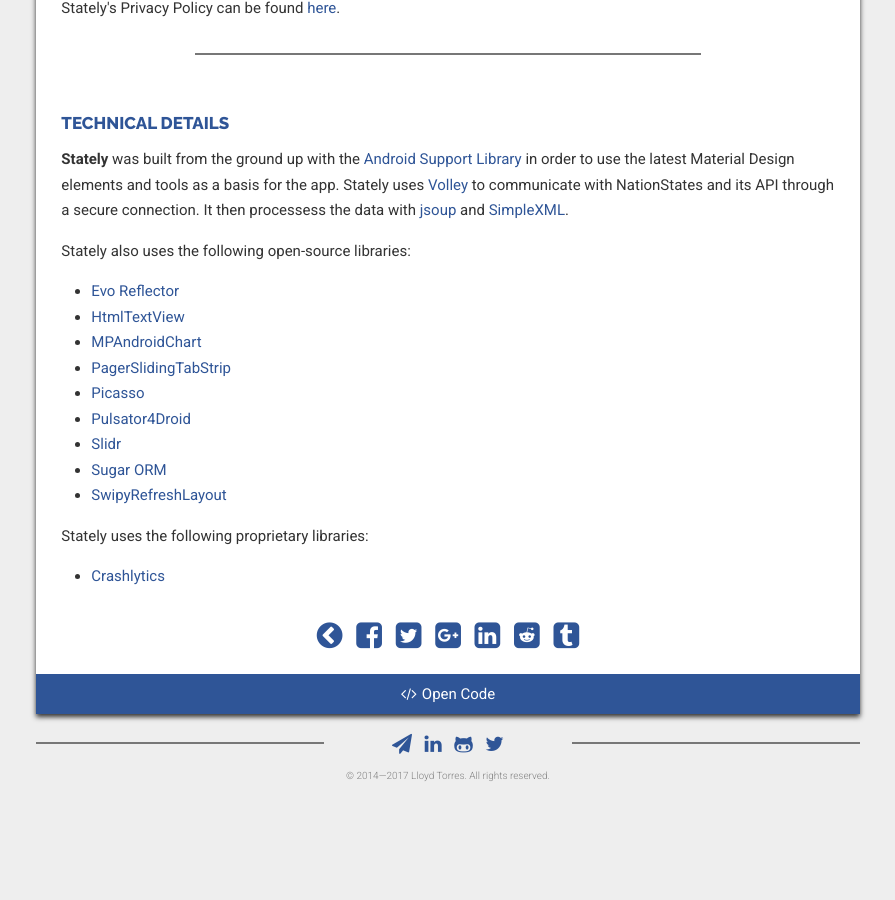
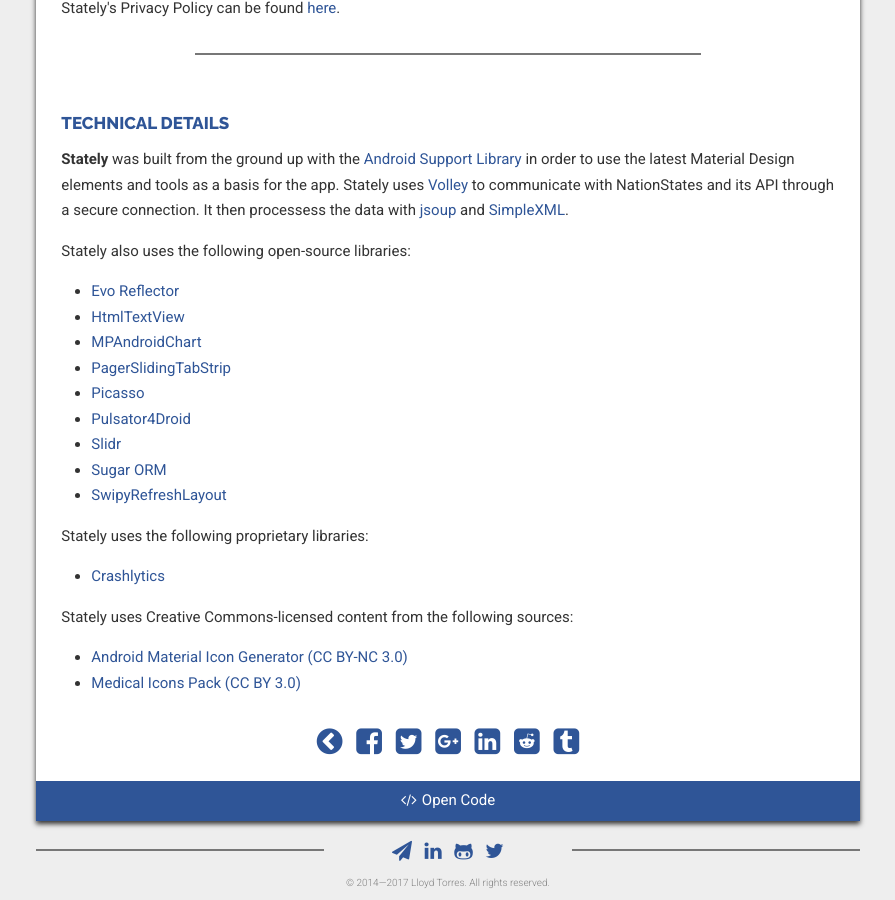
Before and after one commit to lloydtorres/lloydtorres.github.io, a Jekyll site: the page built from stately.md, in a window 1280 px wide and 900 px high, scrolled down 1026 px. Shown: the whole window, without its empty margins (192-1087 px from the left). Built offline with Jekyll 4.4.1, drawn with Linux system fonts in a browser that asks for light colours; before the commit the page ends 1820 px from its top, so only the background shows below that.

Commit message:
Update Stately logo and attributions

```diff
--- a/stately.md
+++ b/stately.md
@@ -103,6 +103,13 @@
     <li><a href="https://try.crashlytics.com/">Crashlytics</a></li>
 </ul>
 
+<p>Stately uses Creative Commons-licensed content from the following sources:</p>
+
+<ul>
+  <li><a href="https://android-material-icon-generator.bitdroid.de/">Android Material Icon Generator (CC BY-NC 3.0)</a></li>
+  <li><a href="http://www.flaticon.com/packs/medical-icons">Medical Icons Pack (CC BY 3.0)</a></li>
+</ul>
+
 <script>
 $(function() {
     $(".rslides").responsiveSlides({timeout: 5000, maxwidth:450});
```
Also changed, not shown: images/projects/stately/stately-cover.png, images/projects/stately/stately-logo.png.
